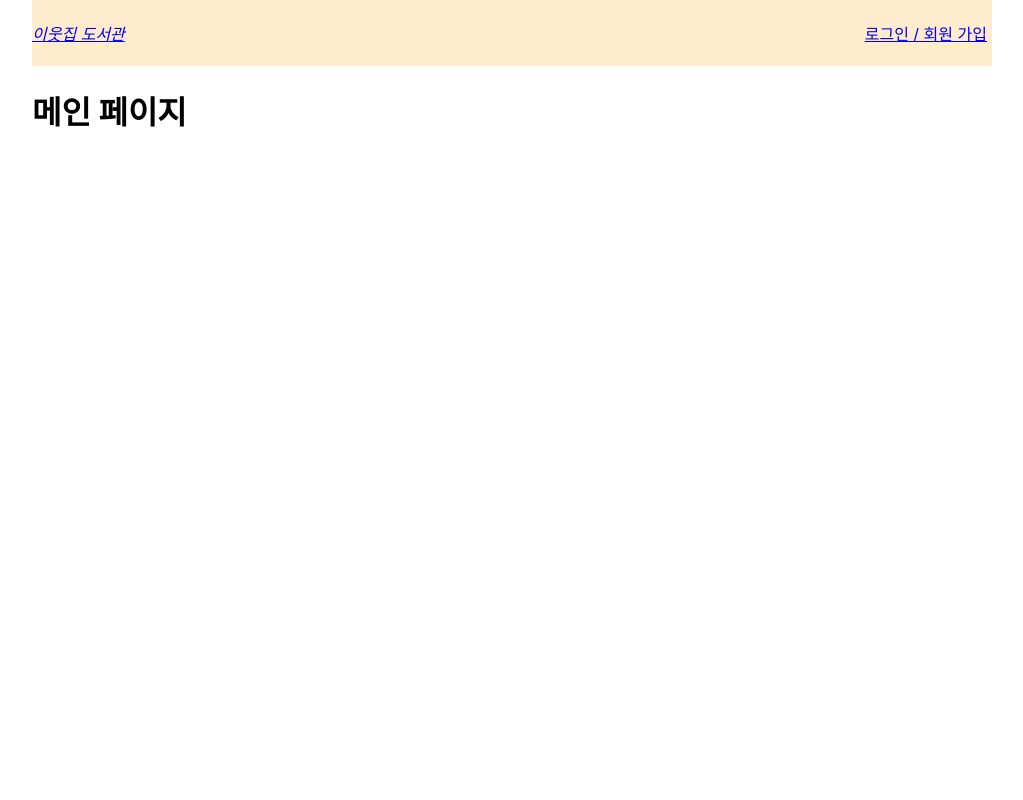
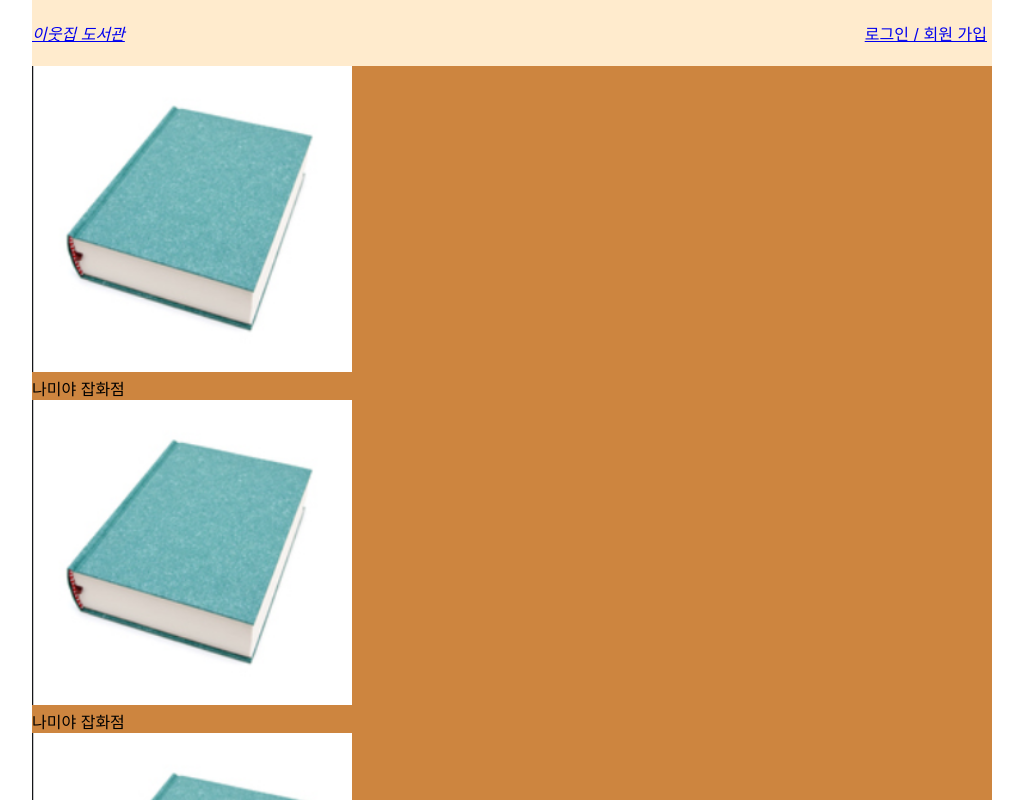
Before and after one commit to neighbor-s-library/front-end, a React (Create React App) app in the folder neighbors_front/: page / in a window 1280 px wide. Shown: the top 800 px of the page, without its empty margins (128-1151 px from the left). Built offline with nearby package versions, Linux system fonts and the light colour scheme.

Commit message:
수정중

```diff
--- a/neighbors_front/src/App.js
+++ b/neighbors_front/src/App.js
@@ -1,5 +1,5 @@
 import './App.css';
-import {BrowserRouter as Router, Switch, Route, Link} from "react-router-dom";
+import {BrowserRouter as Router, Switch, Route} from "react-router-dom";
 import Navbar from "./components/navbar/navbar";
 import MainPage from "./components/main_page/main_page";
 import Login from "./components/login/login";
@@ -7,12 +7,69 @@ import Join from "./components/join/join";
 import MyPage from "./components/my_page/my_page";
 
 function App() {
+  const data = [
+        {
+            "title" : "나미야 잡화점",
+            "author" : "김영일",
+            "publishing" : "출판사",
+            "image" : "/images/book.png"
+        },
+        {
+            "title" : "나미야 잡화점",
+            "author" : "김영일",
+            "publishing" : "출판사",
+            "image" : "/images/book.png"
+        },
+        {
+            "title" : "나미야 잡화점",
+            "author" : "김영일",
+            "publishing" : "출판사",
+            "image" : "/images/book.png"
+        },
+        {
+            "title" : "나미야 잡화점",
+            "author" : "김영일",
+            "publishing" : "출판사",
+            "image" : "/images/book.png"
+        },
+        {
+            "title" : "나미야 잡화점",
+            "author" : "김영일",
+            "publishing" : "출판사",
+            "image" : "/images/book.png"
+        },
+        {
+            "title" : "나미야 잡화점",
+            "author" : "김영일",
+            "publishing" : "출판사",
+            "image" : "/images/book.png"
+        },
+        {
+            "title" : "나미야 잡화점",
+            "author" : "김영일",
+            "publishing" : "출판사",
+            "image" : "/images/book.png"
+        },
+        {
+            "title" : "나미야 잡화점",
+            "author" : "김영일",
+            "publishing" : "출판사",
+            "image" : "/images/book.png"
+        },
+        {
+            "title" : "나미야 잡화점",
+            "author" : "김영일",
+            "publishing" : "출판사",
+            "image" : "/images/book.png"
+        },
+  ]
+
   return (
     <Router>
       <Navbar />
       <Switch>
         <Route exact path="/">
-          <MainPage />
+          <MainPage data={data} />
         </Route>
         <Route exact path="/login">
           <Login />
--- /dev/null
+++ b/neighbors_front/src/components/book/book.jsx
@@ -0,0 +1,12 @@
+import styles from "./book.module.css";
+
+const Book = ({book}) => {
+    return (
+        <div className={styles.book}>
+            <img className={styles.image} src={book.image} />
+            <p className={styles.title}>{book.title}</p>
+        </div>
+    )
+}
+
+export default Book;
--- /dev/null
+++ b/neighbors_front/src/components/book/book.module.css
@@ -0,0 +1,12 @@
+.book {
+    display: inline;
+}
+
+.image {
+    width:  20rem;
+}
+
+.title {
+    width: 20rem;
+    margin: 0;
+}
--- a/neighbors_front/src/components/main_page/main_page.jsx
+++ b/neighbors_front/src/components/main_page/main_page.jsx
@@ -1,8 +1,14 @@
 import styles from "./main_page.module.css"
+import Book from "../book/book";
 
-const MainPage = () => {
+const MainPage = ({data}) => {
+    console.log(data);
     return(
-        <h1>메인 페이지</h1>
+        <div className={styles.lists}>
+            {data.map((book,index) => {
+                return <Book key={index} book={book}/>
+            })}
+        </div>
     )
 }
 
--- a/neighbors_front/src/components/main_page/main_page.module.css
+++ b/neighbors_front/src/components/main_page/main_page.module.css
@@ -0,0 +1,4 @@
+.lists {
+    background-color: peru;
+    /* displ */
+}
--- a/neighbors_front/src/components/navbar/navbar.jsx
+++ b/neighbors_front/src/components/navbar/navbar.jsx
@@ -4,7 +4,7 @@ import {Link} from "react-router-dom";
 const Navbar = () => {
     const login = true;
     return(
-        <navbar className={styles.navbar}>
+        <nav className={styles.navbar}>
             <div>
                 <img className={styles.img} src="" />
                 <Link to="/"><i className={styles.title}>이웃집 도서관</i></Link>
@@ -24,7 +24,7 @@ const Navbar = () => {
                 }
             </div>
 
-        </navbar>
+        </nav>
     )
 }
 
```
Also changed, not shown: neighbors_front/public/images/book.png (added), 1 other file (tests, documents, lock files or other folders).
